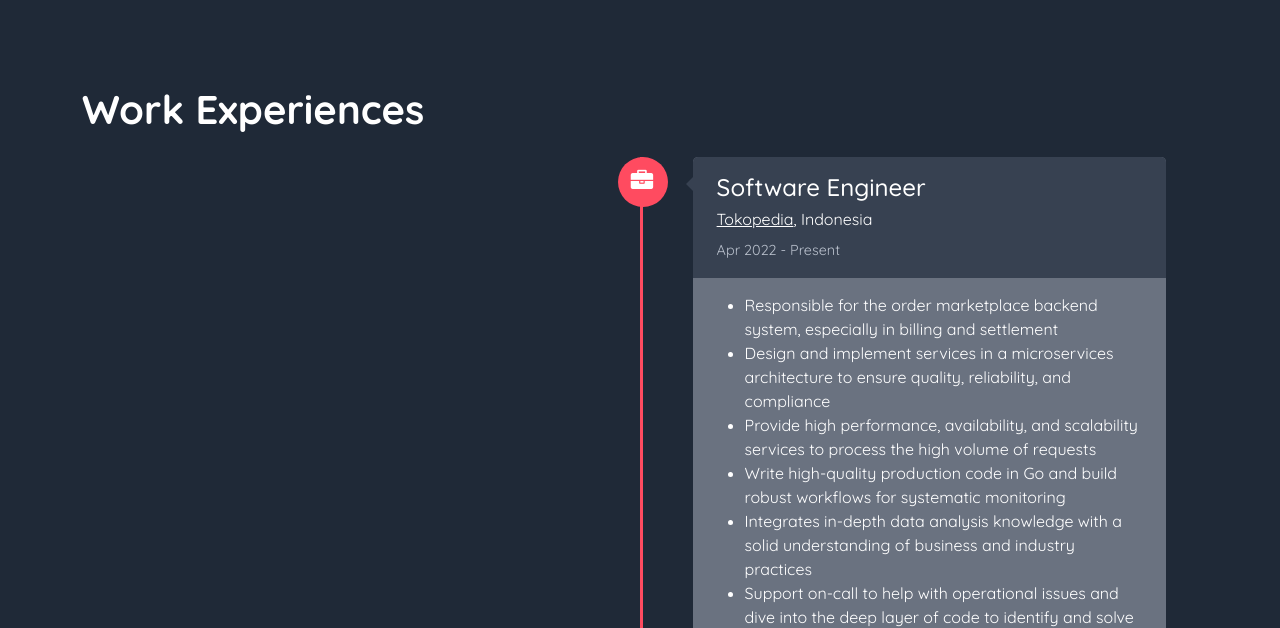
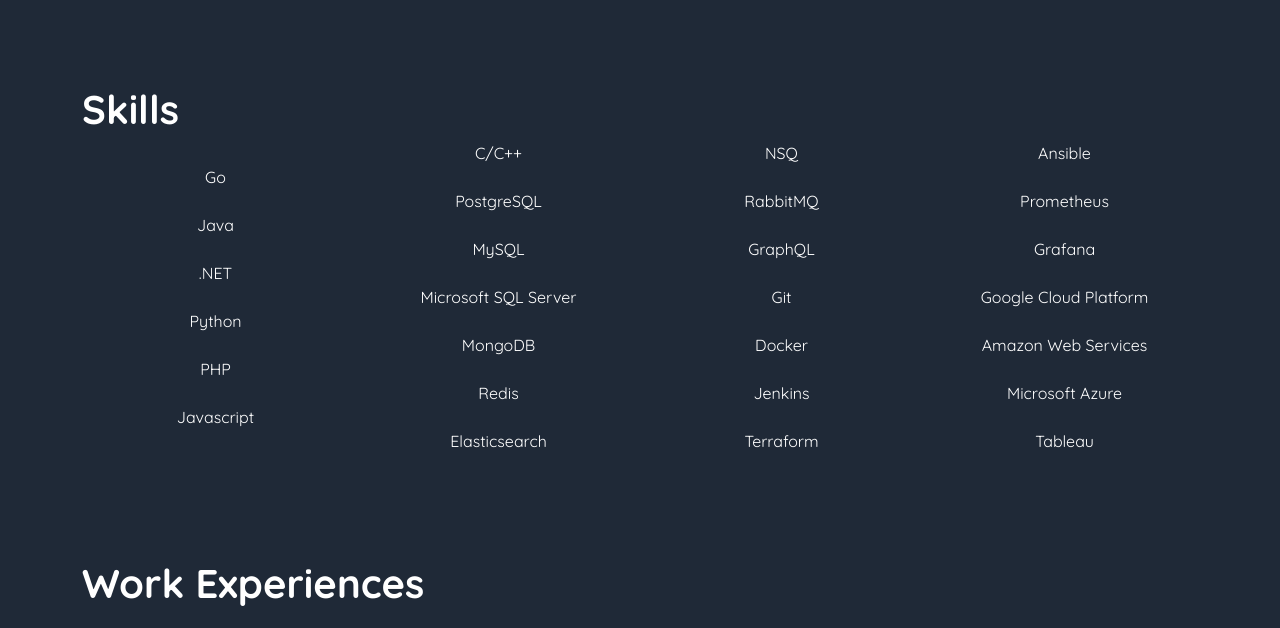
Before and after one commit to jasonkurniadj/resume, a plain HTML site: page index.html in a window 1280 px wide. Shown: the part 1238-1866 px from the top of the page. Drawn offline with nearby package versions, Linux system fonts and the light colour scheme; animation ran at ten frames a second.

Commit message:
Add skills section

```diff
--- a/css/style.css
+++ b/css/style.css
@@ -170,6 +170,15 @@ nav .active a {color: var(--dark-red) !important;}
     font-weight: 700;
 }
 
+/*** Skills ***/
+#skills ul {
+    margin: -1rem 0 0 0;
+    padding: 0;
+    list-style: none;
+    columns: 4;
+    text-align: center;
+}
+
 /*** Work Experiences ***/
 #worksList {
     height: 200vh;
@@ -286,7 +295,7 @@ nav .active a {color: var(--dark-red) !important;}
 
 #contactEmail:hover a {color: #C71610;}
 #contactLinkedIn:hover a {color: #0077B5;}
-#contactGithub:hover a {color: var(--light-gray);}
+#contactGitHub:hover a {color: var(--light-gray);}
 #contactInstagram:hover a {color: #BC2A8D;}
 
 /*** Footer ***/
@@ -322,9 +331,15 @@ footer {
 
     .about-stat-item {padding: 0;}
 
+    #skills ul {columns: 3;}
+
     .slick-prev, .slick-next {
         width: 1rem;
         font-size: 1.4rem;
         margin: 0 .4rem;
     }
 }
+
+@media (max-width: 540px) {
+    #skills ul {columns: 2;}
+}
--- a/css/timeline.css
+++ b/css/timeline.css
@@ -46,11 +46,11 @@
 .timeline-icon .fa {
     position: relative;
     color: var(--white);
-    transform: translate(59%,60%);
+    transform: translate(59%,62%);
     font-size: 1.4rem;
 }
 .fa-graduation-cap, .fa-handshake-o {
-    transform: translate(38%,60%) !important;
+    transform: translate(38%,62%) !important;
 }
 
 .timeline-content {
--- a/index.html
+++ b/index.html
@@ -68,6 +68,7 @@
     <section id="aboutMe">
         <div class="container pt-4">
             <h1 class="h1">About Me</h1>
+
             <div class="row">
                 <div class="col-md-6">
                     <p class="text-justify" resume-data-key="summary"></p>
@@ -77,6 +78,14 @@
                 </div>
                 <div class="col-md-6" id="aboutMeStat" resume-data-key="statistics"></div>
             </div>
+        </div>
+    </section>
+
+    <section id="skills">
+        <div class="container">
+            <h1 class="h1">Skills</h1>
+
+            <ul resume-data-key="skills"></ul>
         </div>
     </section>
 
--- a/js/data.js
+++ b/js/data.js
@@ -34,6 +34,41 @@ const fallbackProfileDataObj = {
             "icon_class": "fa-coffee"
         }
     ],
+    "skills": {
+        "foreign_languages": [
+            {"item": "Indonesian", "level": "Native"},
+            {"item": "English", "level": "Professional working"}
+        ],
+        "technical": [
+            {"item": "Go", "rating": 8.5},
+            {"item": "Java", "rating": 7.5},
+            {"item": ".NET", "rating": 7.0},
+            {"item": "Python", "rating": 8.0},
+            {"item": "PHP", "rating": 7.0},
+            {"item": "Javascript", "rating": 7.5},
+            {"item": "C/C++", "rating": 4.5},
+            {"item": "PostgreSQL", "rating": 8.0},
+            {"item": "MySQL", "rating": 7.5},
+            {"item": "Microsoft SQL Server", "rating": 7.0},
+            {"item": "MongoDB", "rating": 6.0},
+            {"item": "Redis", "rating": 7.0},
+            {"item": "Elasticsearch", "rating": 5.0},
+            {"item": "NSQ", "rating": 7.5},
+            {"item": "RabbitMQ", "rating": 6.5},
+            {"item": "GraphQL", "rating": 4.0},
+            {"item": "Git", "rating": 8.0},
+            {"item": "Docker", "rating": 7.5},
+            {"item": "Jenkins", "rating": 6.0},
+            {"item": "Terraform", "rating": 4.5},
+            {"item": "Ansible", "rating": 4.0},
+            {"item": "Prometheus", "rating": 6.5},
+            {"item": "Grafana", "rating": 6.5},
+            {"item": "Google Cloud Platform", "rating": 7.5},
+            {"item": "Amazon Web Services", "rating": 7.5},
+            {"item": "Microsoft Azure", "rating": 7.0},
+            {"item": "Tableau", "rating": 6.0}
+        ]
+    },
     "works": [
         {
             "company": "Tokopedia",
@@ -280,7 +315,7 @@ const fallbackProfileDataObj = {
             "url": "https://linkedin.com/in/jasonkurniadj"
         },
         {
-            "type": "Github",
+            "type": "GitHub",
             "icon_class": "fa-github",
             "value": "jasonkurniadj",
             "url": "https://github.com/jasonkurniadj"
@@ -313,6 +348,7 @@ function buildStatisticHTML() {
             </div>
         </div>
     `;
+    const partitionNum = 2;
 
     let html = "";
     profileDataObj["statistics"].forEach(function(item, idx) {
@@ -321,8 +357,24 @@ function buildStatisticHTML() {
         currItem = currItem.replaceAll("{{value}}", item["value"]);
         currItem = currItem.replaceAll("{{name}}", item["name"]);
 
-        if(idx%2 === 0) currItem = '<div class="d-flex my-2">' + currItem;
-        else if((idx+1)%2 === 0) currItem += "</div>";
+        if(idx%partitionNum === 0) currItem = '<div class="d-flex my-2">' + currItem;
+        else if((idx+1)%partitionNum === 0) currItem += "</div>";
+
+        html += currItem;
+    });
+
+    return html;
+}
+
+function buildSkillHTML() {
+    const template = `
+        <li class="my-4">{{item}}</li>
+    `;
+
+    let html = "";
+    profileDataObj["skills"]["technical"].forEach(function(item, idx) {
+        let currItem = template;
+        currItem = currItem.replaceAll("{{item}}", item["item"]);
 
         html += currItem;
     });
--- a/js/home.js
+++ b/js/home.js
@@ -6,6 +6,7 @@ $(document).ready(function() {
     $('[resume-data-key="summary"]').html(profileDataObj["summary"]);
     $('[resume-data-key="cv-url"]').attr("href", profileDataObj["cv_url"]);
     $('[resume-data-key="statistics"]').html(buildStatisticHTML());
+    $('[resume-data-key="skills"]').html(buildSkillHTML());
     $('[resume-data-key="works"]').html(buildWorkExperienceHTML());
     $('[resume-data-key="education"]').html(buildEducationHTML());
     $('[resume-data-key="certifications"]').html(buildCertificationHTML());
```
